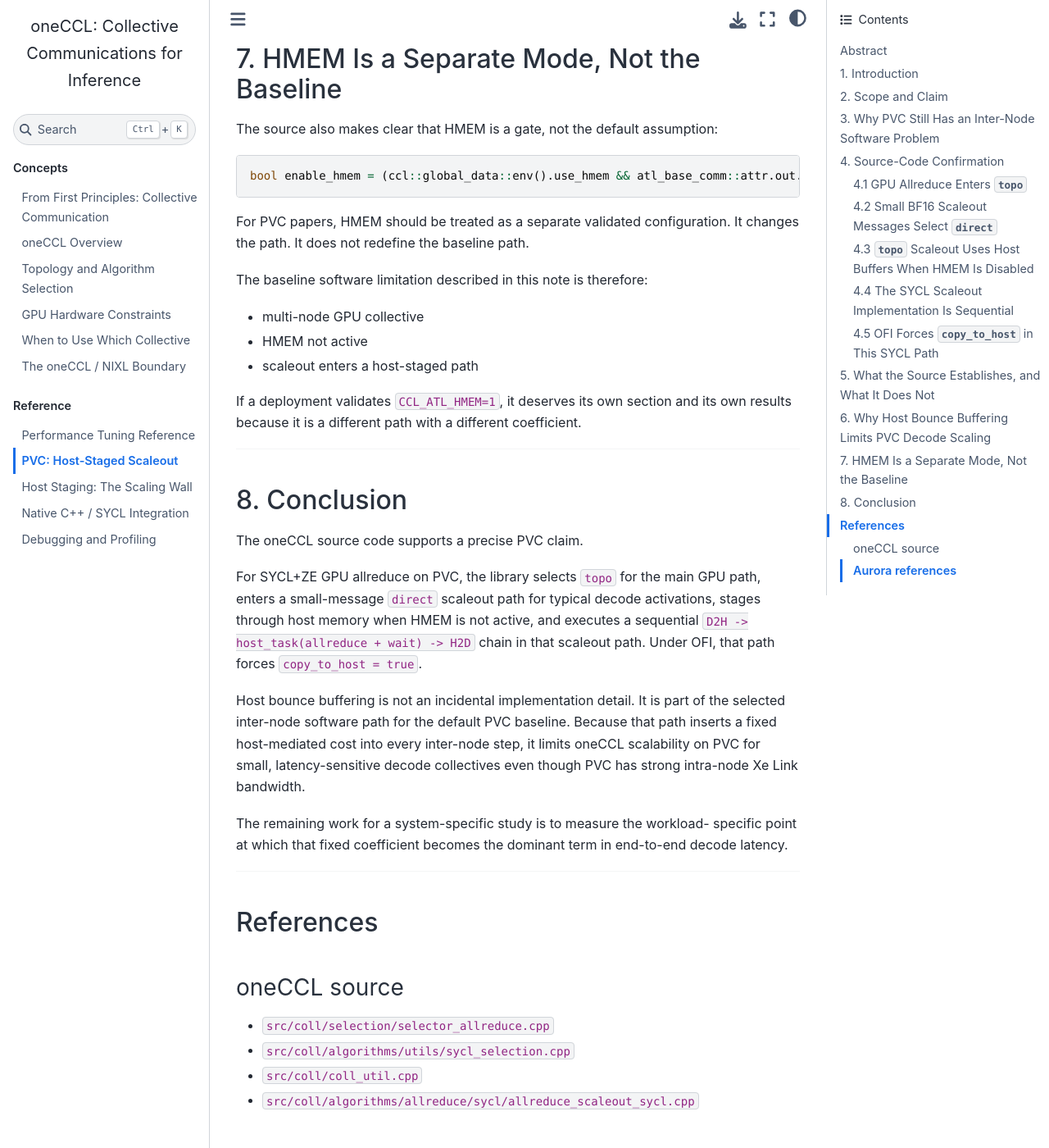
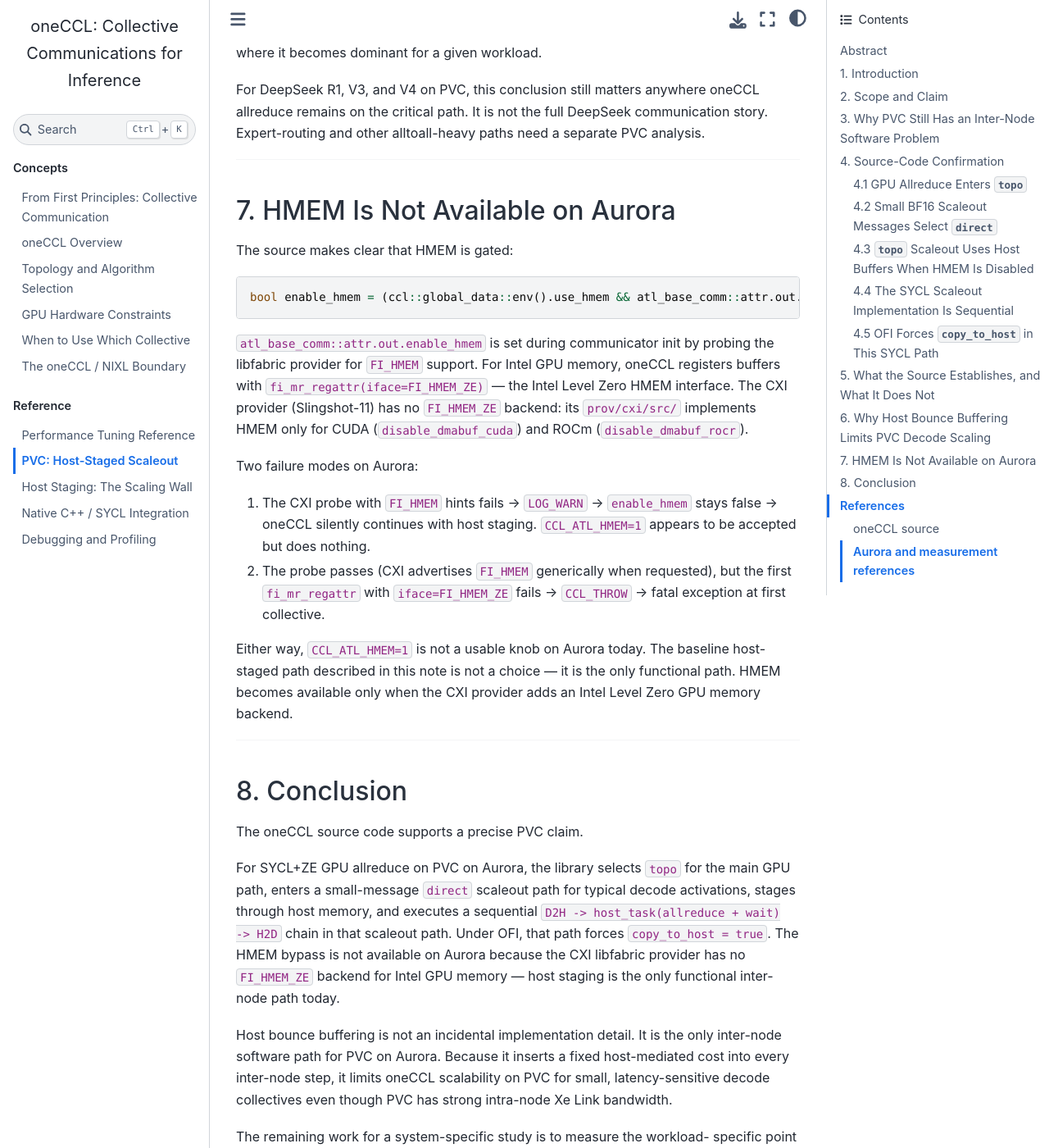
Before and after one commit to tsg-/oneccl-tutorial, a Jupyter Book: the page built from chapters/pvc_scalability.md, in a window 1280 px wide and 1400 px high, scrolled down 8420 px. Shown: the whole window at 82% size. Built offline with Jupyter Book 1.0.4 settings and Sphinx 7.4.7 and the Sphinx Book theme 1.1.4, drawn with Linux system fonts in a browser that asks for light colours; pages that are not in the unit, such as notebooks, are missing from menus; some of the changed text lies outside the part shown.

Commit message:
Correct HMEM status on Aurora: CXI has no FI_HMEM_ZE for Intel GPU
The CXI libfabric provider (Slingshot-11) implements HMEM only for CUDA
and ROCm. There is no FI_HMEM_ZE (Intel Level Zero) backend in prov/cxi/src/.
On Aurora, CCL_ATL_HMEM=1 either silently falls back to staging (if the CXI
probe fails) or throws a fatal exception on first fi_mr_regattr with iface=ZE
(if the probe passes but registration fails). Either way it is not usable.

Update host_staging_scaling.md:
- §2.0: replace firmware-version gate claim with accurate CXI/FI_HMEM_ZE gap
- §7 comparison table: mark HMEM row as theoretical/not available on Aurora
- §8 immediate flags: remove CCL_ATL_HMEM=1 as an actionable knob on Aurora
- §8 mitigation table: note CXI FI_HMEM_ZE is missing
- §8 forward path: reframe as requiring CXI provider change, not oneCCL work
- §8 structural fixes: same reframe

Update pvc_scalability.md:
- Abstract, §2 central claim, §7, §8 Conclusion: host staging is the only
  path on Aurora today, not "default when HMEM inactive"

Co-Authored-By: Claude Sonnet 4.6 <noreply@anthropic.com>

````diff
--- a/chapters/pvc_scalability.md
+++ b/chapters/pvc_scalability.md
@@ -2,11 +2,14 @@
 
 ## Abstract
 
-This chapter argues that oneCCL's default multi-node GPU path on Intel Ponte
-Vecchio (PVC) is limited by host-staged scaleout when HMEM is not active. The
+This chapter argues that oneCCL's multi-node GPU path on Intel Ponte Vecchio
+(PVC) on Aurora is limited by host-staged scaleout. HMEM is not a usable
+alternative: the Slingshot-11 CXI libfabric provider has no `FI_HMEM_ZE`
+backend for Intel GPU memory, making host staging the only functional
+inter-node path on Aurora today. The
 argument rests on oneCCL source code. The relevant paths show five points:
 (1) the SYCL+ZE allreduce path selects `topo` as the main GPU algorithm,
-(2) small BF16 scaleout messages typically select the `direct` scaleout path,
+(2) small BF16 scaleout messages in the decode regime always select the `direct` scaleout path,
 (3) the `topo` scaleout path stages through host buffers when HMEM is disabled,
 (4) the SYCL scaleout implementation runs a sequential
 `D2H -> host_task(allreduce+wait) -> H2D` chain, and (5) the OFI transport
@@ -69,13 +72,16 @@ oneCCL. It does not try to model MoE expert-routing traffic.
 
 The central claim is:
 
-> On PVC, oneCCL's default multi-node GPU allreduce path remains host-staged on
-> scaleout when HMEM is not active, and that host staging adds a fixed software
-> latency term to every inter-node step of the collective.
+> On PVC on Aurora, oneCCL's multi-node GPU allreduce path is host-staged on
+> scaleout — this is not the default among several options but the only
+> functional path, because the CXI provider does not support `FI_HMEM_ZE` for
+> Intel GPU memory. That host staging adds a fixed software latency term to
+> every inter-node step of the collective.
 
-If this claim is correct, then the PVC scaling limit for small-message decode is
-not set by lack of intra-node bandwidth. It is set by repeating a host-mediated
-inter-node path as node count grows.
+The PVC scaling limit for small-message decode is therefore not set by lack of
+intra-node bandwidth. It is set by repeating a host-mediated inter-node path
+as node count grows, with no software knob currently able to bypass it on
+Aurora.
 
 ---
 
@@ -138,9 +144,12 @@ else if (ccl_dtype == ccl::datatype::bfloat16) {
 
 Source: `src/coll/algorithms/utils/sycl_selection.cpp`
 
-Decode-time TP activations are far below these thresholds. A batch-1,
-`d_model = 8192`, BF16 activation is 16 KB. PVC decode therefore stays in the
-small-message regime, where fixed step cost dominates.
+For any multi-node PVC deployment at ≥2 nodes with 12 tiles/node, `comm_size`
+is ≥24, so the `comm_size > 8` branch is always active. The effective threshold
+for Aurora-scale decode is `size <= 4 MB`. A batch-1, `d_model = 8192`, BF16
+activation is 16 KB — 250× below that threshold. Decode-time TP activations
+unconditionally select `direct` within this scope, where fixed step cost
+dominates.
 
 ### 4.3 `topo` Scaleout Uses Host Buffers When HMEM Is Disabled
 
@@ -347,25 +356,35 @@ separate PVC analysis.
 
 ---
 
-## 7. HMEM Is a Separate Mode, Not the Baseline
+## 7. HMEM Is Not Available on Aurora
 
-The source also makes clear that HMEM is a gate, not the default assumption:
+The source makes clear that HMEM is gated:
 
 ```cpp
 bool enable_hmem = (ccl::global_data::env().use_hmem && atl_base_comm::attr.out.enable_hmem);
 ```
 
-For PVC papers, HMEM should be treated as a separate validated configuration.
-It changes the path. It does not redefine the baseline path.
+`atl_base_comm::attr.out.enable_hmem` is set during communicator init by probing
+the libfabric provider for `FI_HMEM` support. For Intel GPU memory, oneCCL
+registers buffers with `fi_mr_regattr(iface=FI_HMEM_ZE)` — the Intel Level Zero
+HMEM interface. The CXI provider (Slingshot-11) has no `FI_HMEM_ZE` backend:
+its `prov/cxi/src/` implements HMEM only for CUDA (`disable_dmabuf_cuda`) and
+ROCm (`disable_dmabuf_rocr`).
 
-The baseline software limitation described in this note is therefore:
+Two failure modes on Aurora:
 
-- multi-node GPU collective
-- HMEM not active
-- scaleout enters a host-staged path
+1. The CXI probe with `FI_HMEM` hints fails → `LOG_WARN` → `enable_hmem` stays
+   false → oneCCL silently continues with host staging. `CCL_ATL_HMEM=1`
+   appears to be accepted but does nothing.
 
-If a deployment validates `CCL_ATL_HMEM=1`, it deserves its own section and its
-own results because it is a different path with a different coefficient.
+2. The probe passes (CXI advertises `FI_HMEM` generically when requested), but
+   the first `fi_mr_regattr` with `iface=FI_HMEM_ZE` fails → `CCL_THROW` →
+   fatal exception at first collective.
+
+Either way, `CCL_ATL_HMEM=1` is not a usable knob on Aurora today. The baseline
+host-staged path described in this note is not a choice — it is the only
+functional path. HMEM becomes available only when the CXI provider adds an Intel
+Level Zero GPU memory backend.
 
 ---
 
@@ -373,17 +392,19 @@ own results because it is a different path with a different coefficient.
 
 The oneCCL source code supports a precise PVC claim.
 
-For SYCL+ZE GPU allreduce on PVC, the library selects `topo` for the main GPU
-path, enters a small-message `direct` scaleout path for typical decode
-activations, stages through host memory when HMEM is not active, and executes a
-sequential `D2H -> host_task(allreduce + wait) -> H2D` chain in that scaleout
-path. Under OFI, that path forces `copy_to_host = true`.
+For SYCL+ZE GPU allreduce on PVC on Aurora, the library selects `topo` for the
+main GPU path, enters a small-message `direct` scaleout path for typical decode
+activations, stages through host memory, and executes a sequential
+`D2H -> host_task(allreduce + wait) -> H2D` chain in that scaleout path. Under
+OFI, that path forces `copy_to_host = true`. The HMEM bypass is not available
+on Aurora because the CXI libfabric provider has no `FI_HMEM_ZE` backend for
+Intel GPU memory — host staging is the only functional inter-node path today.
 
-Host bounce buffering is not an incidental implementation detail. It is part of
-the selected inter-node software path for the default PVC baseline. Because that
-path inserts a fixed host-mediated cost into every inter-node step, it limits
-oneCCL scalability on PVC for small, latency-sensitive decode collectives even
-though PVC has strong intra-node Xe Link bandwidth.
+Host bounce buffering is not an incidental implementation detail. It is the
+only inter-node software path for PVC on Aurora. Because it inserts a fixed
+host-mediated cost into every inter-node step, it limits oneCCL scalability
+on PVC for small, latency-sensitive decode collectives even though PVC has
+strong intra-node Xe Link bandwidth.
 
 The remaining work for a system-specific study is to measure the workload-
 specific point at which that fixed coefficient becomes the dominant term in
@@ -400,8 +421,18 @@ end-to-end decode latency.
 - `src/coll/coll_util.cpp`
 - `src/coll/algorithms/allreduce/sycl/allreduce_scaleout_sycl.cpp`
 
-### Aurora references
+### Aurora and measurement references
 
 - Allcock et al., "Aurora: Architecting Argonne's First Exascale
     Supercomputer for Accelerated Scientific Discovery" (arXiv:2509.08207)
+  — ECB topology, PCIe Gen5 x16 GPU→CPU (64 GB/s), PCIe Gen4 NIC path (32 GB/s)
 - Ibeid et al., "Scaling MPI Applications on Aurora" (arXiv:2512.04291)
+  — allreduce latency scaling data, NIC effective bandwidth, PCIe Gen4→Gen5
+    conversion overhead
+- Goto et al., "Sustaining Exascale Performance: Lessons from HPL and
+    HPL-MxP on Aurora" (arXiv:2604.09517)
+  — confirms PCIe switches fan out Gen5 x16 to Gen4 x16 for NIC-facing ports
+- Hidayetoglu et al., "CommBench: Micro-benchmarking Hierarchical Networks
+    with Multi-GPU, Multi-NIC Nodes" (ICS 2024)
+  — ~8 µs allreduce latency on Aurora with (n, 12, 12) tile configuration;
+    direct empirical support for the staged per-step coefficient in §6
````
Also changed, not shown: chapters/host_staging_scaling.md (+51 -37 lines).
